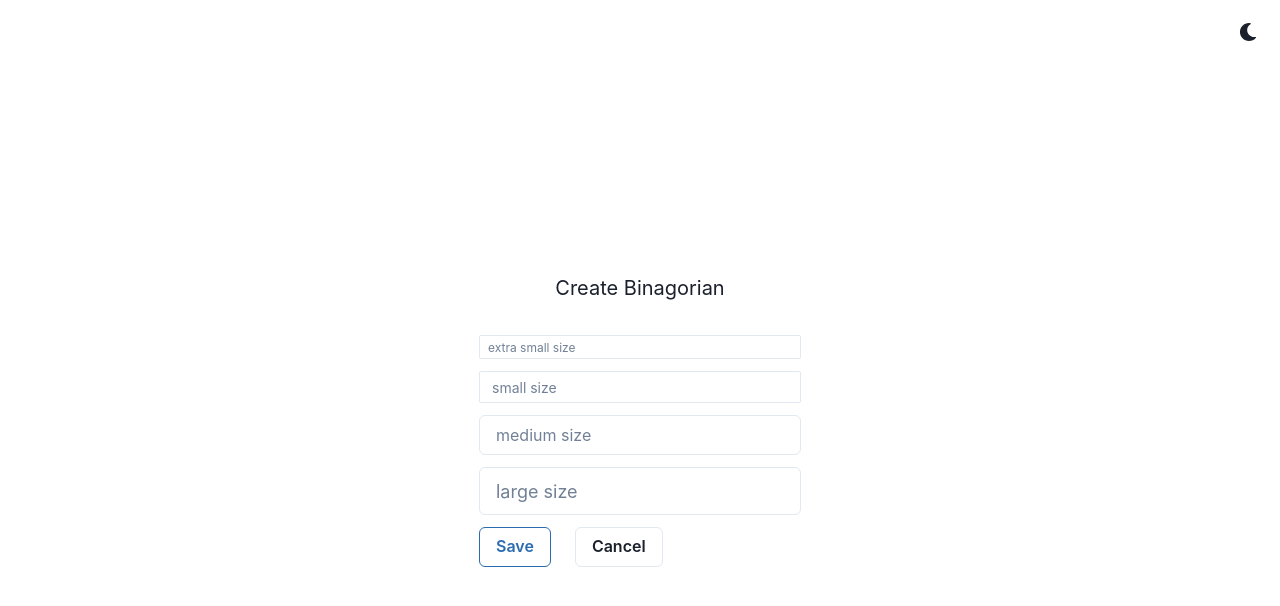
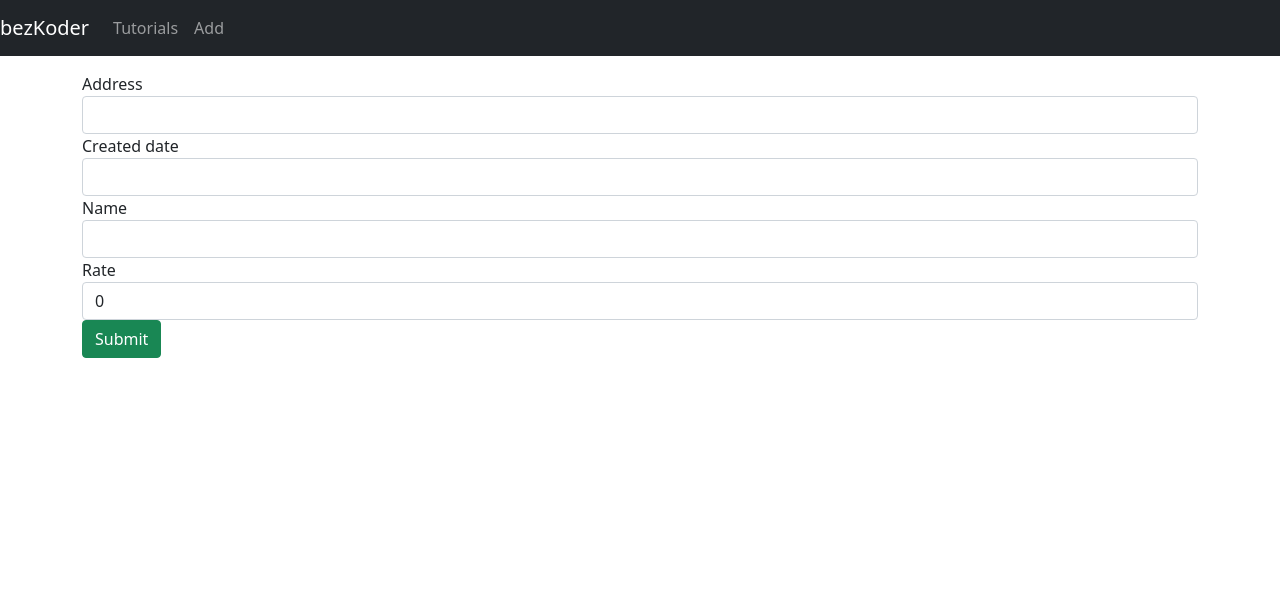
Before and after one commit to Binagora-PoCs/Binacoin-UI, a React (Create React App) app in the folder my-app/: page /add in a window 1280 px wide. Shown: the top 606 px of the page. Built offline with nearby package versions, Linux system fonts and the light colour scheme.

Commit message:
Chnages to add component and service to create Binagorian

```diff
--- a/my-app/package.json
+++ b/my-app/package.json
@@ -9,13 +9,15 @@
     "@testing-library/jest-dom": "^5.16.4",
     "@testing-library/react": "^13.3.0",
     "@testing-library/user-event": "^14.2.0",
+    "bootstrap": "^5.1.3",
+    "ethers": "^5.0.0",
     "framer-motion": "^6.3.10",
     "react": "^18.1.0",
     "react-dom": "^18.1.0",
     "react-icons": "^3.11.0",
+    "react-router-dom": "^6.3.0",
     "react-scripts": "5.0.1",
-    "web-vitals": "^0.2.4",
-    "ethers": "^5.0.0"
+    "web-vitals": "^0.2.4"
   },
   "scripts": {
     "start": "react-scripts start",
--- a/my-app/src/App.js
+++ b/my-app/src/App.js
@@ -1,84 +1,37 @@
-import { React, useEffect, useState } from 'react';
-import { ethers, BigNumber } from "ethers";
-import { BINAGORIANS_ABI, BINAGORIANS_ADDRESS } from './contracts-config';
-import {
-  ChakraProvider,
-  Box,
-  Text,
-  Link,
-  VStack,
-  Code,
-  Grid,
-  theme,
-  Input,
-  Stack,
-  Button,
-  ButtonGroup,
-} from '@chakra-ui/react';
-import { ColorModeSwitcher } from './ColorModeSwitcher';
-import { Logo } from './Logo';
-
-function App() {
-  // CONNECTING
-  const [account, setAccounts] = useState([]);
-
-  async function connectAccounts() {
-    if (window.ethereum) {
-      const accounts = await window.ethereum.request({
-        method: "eth_requestAccounts"
-      });
-      setAccounts(accounts);
-    }
+import React, { Component } from "react";
+import { Routes, Route, Link } from "react-router-dom";
+import "bootstrap/dist/css/bootstrap.min.css";
+import AddBinagorian from "./components/add-binagorian.component";
+class App extends Component {
+  render() {
+    return (
+      <div>
+        <nav className="navbar navbar-expand navbar-dark bg-dark">
+          <a href="/tutorials" className="navbar-brand">
+            bezKoder
+          </a>
+          <div className="navbar-nav mr-auto">
+            <li className="nav-item">
+              <Link to={"/tutorials"} className="nav-link">
+                Tutorials
+              </Link>
+            </li>
+            <li className="nav-item">
+              <Link to={"/add"} className="nav-link">
+                Add
+              </Link>
+            </li>
+          </div>
+        </nav>
+        <div className="container mt-3">
+          <Routes>
+            {/* <Route exact path={["/", "/tutorials"]} component={TutorialsList} /> */}
+            <Route path="/add" element={<AddBinagorian/>} />
+            {/* <Route path="/tutorials/:id" component={Tutorial} /> */}
+          </Routes>
+        </div>
+      </div>
+    );
   }
-
-  useEffect(() => {
-    connectAccounts();
-  }, []);
-
-  async function handleCreateBinagorian() {
-    if (window.ethereum) {
-      const provider = new ethers.providers.Web3Provider(window.ethereum);
-      const signer = provider.getSigner();
-      const contract = new ethers.Contract(
-        BINAGORIANS_ADDRESS,
-        BINAGORIANS_ABI,
-        signer
-      );
-
-      try {
-        const response = await contract.create("0x70997970c51812dc3a010c7d01b50e0d17dc79c8", Date.parse('2019-01-05 00:00:00Z')/1000, "Binagorian_1", 20);
-        console.log("response: ", response);
-      }
-      catch (err) {
-        console.log("error: ", err);
-      }
-    }
-  }
-
-  return (
-    <ChakraProvider theme={theme}>
-      <Box textAlign="center" fontSize="xl">
-        <Grid minH="100vh" p={3}>
-          <ColorModeSwitcher justifySelf="flex-end" />
-          <VStack spacing={8}>
-            <Text>
-              Create Binagorian
-            </Text>
-            <Stack spacing={3}>
-              <Input placeholder='extra small size' size='xs' />
-              <Input placeholder='small size' size='sm' />
-              <Input placeholder='medium size' size='md' />
-              <Input placeholder='large size' size='lg' />
-              <ButtonGroup variant='outline' spacing='6'>
-                <Button colorScheme='blue' onClick={handleCreateBinagorian}>Save</Button>
-                <Button>Cancel</Button>
-              </ButtonGroup>
-            </Stack>
-          </VStack>
-        </Grid>
-      </Box>
-    </ChakraProvider>
-  );
 }
-
 export default App;
--- /dev/null
+++ b/my-app/src/components/add-binagorian.component.js
@@ -0,0 +1,139 @@
+import React, { Component } from "react";
+import BinagoriansDataService from "../services/binagorians.service.js";
+export default class AddBinagorian extends Component {
+  constructor(props) {
+    super(props);
+    this.onChangeAddress = this.onChangeAddress.bind(this);
+    this.onChangeName = this.onChangeName.bind(this);
+    this.onChangeCreatedDate = this.onChangeCreatedDate.bind(this);
+    this.onChangeRate = this.onChangeRate.bind(this);
+    this.createBinagorian = this.createBinagorian.bind(this);
+    this.newBinagorian = this.newBinagorian.bind(this);
+    this.state = {
+      address:"",
+      name: "",
+      createdDate: "",
+      rate: 0,
+      submitted: false
+    };
+  }
+  onChangeAddress(e) {
+    this.setState({
+      address: e.target.value
+    });
+  }
+  onChangeName(e) {
+    this.setState({
+      name: e.target.value
+    });
+  }
+  onChangeCreatedDate(e) {
+    this.setState({
+      createdDate: e.target.value
+    });
+  }
+  onChangeRate(e) {
+    this.setState({
+      rate: e.target.value
+    });
+  }
+  createBinagorian() {
+    var data = {
+      address: this.state.address,
+      name: this.state.name,
+      createdDate: this.state.createdDate,
+      rate: this.state.rate
+    };
+    BinagoriansDataService.create(data)
+      .then(response => {
+        this.setState({
+          address: response.data.address,
+          createdDate: response.data.createdDate,
+          name: response.data.name,
+          rate: response.data.rate,
+          submitted: true
+        });
+        console.log(response);
+      })
+      .catch(e => {
+        console.log(e);
+      });
+  }
+  newBinagorian() {
+    this.setState({
+        address:"",
+        name: "",
+        createdDate: "",
+        rate: 0,
+        submitted: false
+    });
+  }
+  render() {
+    return (
+      <div className="submit-form">
+        {this.state.submitted ? (
+          <div>
+            <h4>You submitted successfully!</h4>
+            <button className="btn btn-success" onClick={this.newBinagorian}>
+              Add
+            </button>
+          </div>
+        ) : (
+          <div>
+            <div className="form-group">
+              <label htmlFor="address">Address</label>
+              <input
+                type="text"
+                className="form-control"
+                id="address"
+                required
+                value={this.state.address}
+                onChange={this.onChangeAddress}
+                name="address"
+              />
+            </div>
+            <div className="form-group">
+              <label htmlFor="createdDate">Created date</label>
+              <input
+                type="text"
+                className="form-control"
+                id="createdDate"
+                required
+                value={this.state.createdDate}
+                onChange={this.onChangeCreatedDate}
+                name="createdDate"
+              />
+            </div>
+            <div className="form-group">
+              <label htmlFor="name">Name</label>
+              <input
+                type="text"
+                className="form-control"
+                id="name"
+                required
+                value={this.state.name}
+                onChange={this.onChangeName}
+                name="name"
+              />
+            </div>
+            <div className="form-group">
+              <label htmlFor="rate">Rate</label>
+              <input
+                type="text"
+                className="form-control"
+                id="rate"
+                required
+                value={this.state.rate}
+                onChange={this.onChangeRate}
+                name="rate"
+              />
+            </div>
+            <button onClick={this.createBinagorian} className="btn btn-success">
+              Submit
+            </button>
+          </div>
+        )}
+      </div>
+    );
+  }
+}
--- a/my-app/src/index.js
+++ b/my-app/src/index.js
@@ -1,8 +1,8 @@
 import { ColorModeScript } from '@chakra-ui/react';
 import React, { StrictMode } from 'react';
-import * as ReactDOM from 'react-dom/client';
+import ReactDOM from "react-dom/client";
+import { BrowserRouter } from "react-router-dom";
 import App from './App';
-import reportWebVitals from './reportWebVitals';
 import * as serviceWorker from './serviceWorker';
 
 const container = document.getElementById('root');
@@ -11,7 +11,9 @@ const root = ReactDOM.createRoot(container);
 root.render(
   <StrictMode>
     <ColorModeScript />
-    <App />
+    <BrowserRouter>
+      <App />
+    </BrowserRouter>
   </StrictMode>
 );
 
@@ -19,8 +21,3 @@ root.render(
 // unregister() to register() below. Note this comes with some pitfalls.
 // Learn more about service workers: https://cra.link/PWA
 serviceWorker.unregister();
-
-// If you want to start measuring performance in your app, pass a function
-// to log results (for example: reportWebVitals(console.log))
-// or send to an analytics endpoint. Learn more: https://bit.ly/CRA-vitals
-reportWebVitals();
--- /dev/null
+++ b/my-app/src/services/binagorians.service.js
@@ -0,0 +1,24 @@
+import { BINAGORIANS_ABI, BINAGORIANS_ADDRESS } from '../contracts-config';
+import { ethers } from "ethers";
+
+class BinagoriansDataService {
+
+  getBinagoriansContract() {
+    if (window.ethereum) {
+      const provider = new ethers.providers.Web3Provider(window.ethereum);
+      const signer = provider.getSigner();
+      return new ethers.Contract(
+          BINAGORIANS_ADDRESS,
+          BINAGORIANS_ABI,
+          signer
+      );
+    }
+  }
+
+  create(data) {
+    const contract = this.getBinagoriansContract();
+    const response = contract.create(data.address, data.createdDate, data.name, data.rate);
+    return response;
+  }
+}
+export default new BinagoriansDataService();
```
Also changed, not shown: 1 other file (tests, documents, lock files or other folders).
